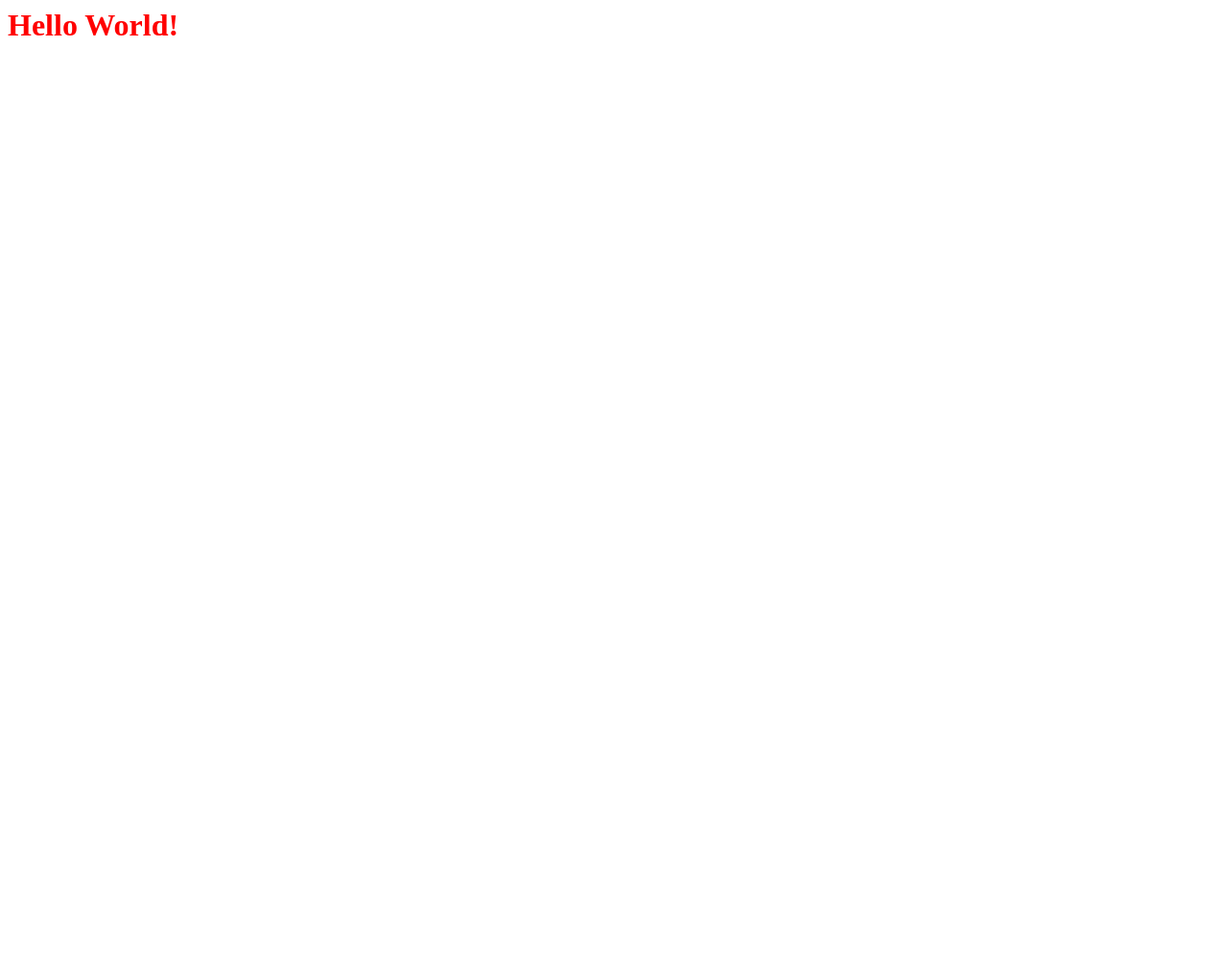
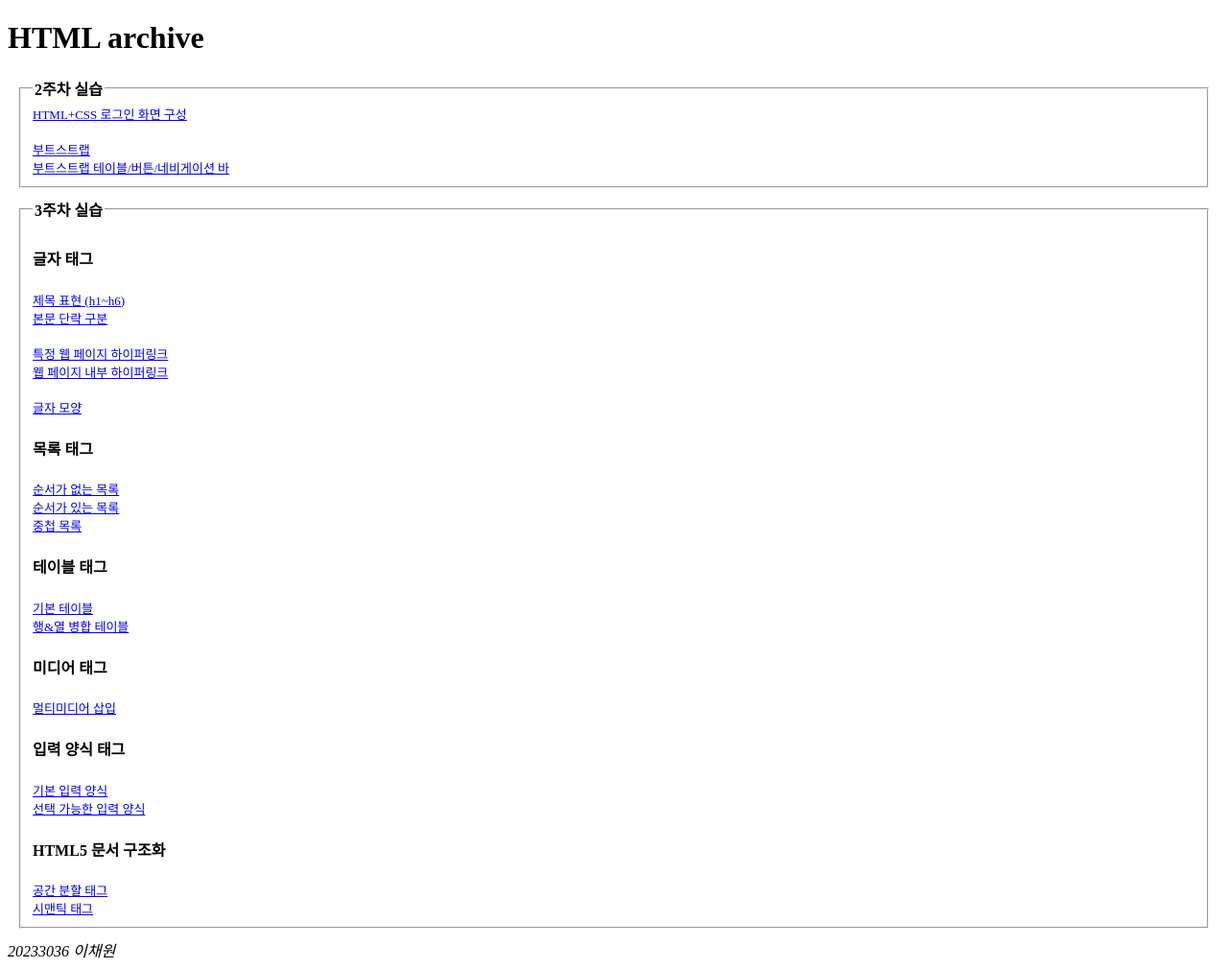
Before and after one commit to zzococw/webpgTest, a plain HTML site: page index.html in a window 1280 px wide. Shown: the whole page at 96% size. Before the commit the page ends 800 px from the top, so only its background shows below. Drawn offline with Linux system fonts and the light colour scheme.

Commit message:
Add files via upload

```diff
--- a/index.html
+++ b/index.html
@@ -1,19 +1,61 @@
+<!DOCTYPE html>
 <html>
-
 <head>
-	<title> My First Webpage </title>
-
-	<script>
-		alert ('이채원님 반갑습니다');
-	</script>
-
-	<style>
-		h1 { color:red; }
-	</style>
+    <style>
+        a{
+            font-size: small;
+        }
+        article{
+            margin: 10px;
+        }
+    </style>
+    <title>이채원 개별 실습 정리</title>
 </head>
-
 <body>
-	<h1>Hello World!</h1>
+    <header>
+        <h1>HTML archive</h1>
+    </header>
+    <section>
+        <article>
+            <fieldset>
+                <legend><b>2주차 실습</b></legend>
+                <a href="login.html">HTML+CSS 로그인 화면 구성</a><br>
+                <br>
+                <a href="bootstrap.html">부트스트랩</a><br>
+                <a href="navbar.html">부트스트랩 테이블/버튼/네비게이션 바</a><br>
+            </fieldset>
+        </article>
+        <article>
+            <fieldset>
+                <legend><b>3주차 실습</b></legend>
+                <h4>글자 태그</h4>
+                <a href="text_header.html">제목 표현 (h1~h6)</a><br>
+                <a href="text_paragraph.html">본문 단락 구분</a><br>
+                <br>
+                <a href="text_content.html">특정 웹 페이지 하이퍼링크</a><br>
+                <a href="text_anchorInner.html">웹 페이지 내부 하이퍼링크</a><br>
+                <br>
+                <a href="text_font.html">글자 모양</a><br>
+                <h4>목록 태그</h4>
+                <a href="list_unordered.html">순서가 없는 목록</a><br>
+                <a href="list_ordered.html">순서가 있는 목록</a><br>
+                <a href="nested_list.html">중첩 목록</a><br>
+                <h4>테이블 태그</h4>
+                <a href="table_basic.html">기본 테이블</a><br>
+                <a href="table_span.html">행&열 병합 테이블</a><br>
+                <h4>미디어 태그</h4>
+                <a href="media_basic.html">멀티미디어 삽입</a><br>
+                <h4>입력 양식 태그</h4>
+                <a href="form_basic.html">기본 입력 양식</a><br>
+                <a href="formselect.html">선택 가능한 입력 양식</a><br>
+                <h4>HTML5 문서 구조화</h4>
+                <a href="space.html">공간 분할 태그</a><br>
+                <a href="space_semantic.html">시맨틱 태그</a><br>
+            </fieldset>
+        </article>
+    </section>
+    <footer>
+        <address>20233036 이채원</address>
+    </footer>
 </body>
-
 </html>
```
